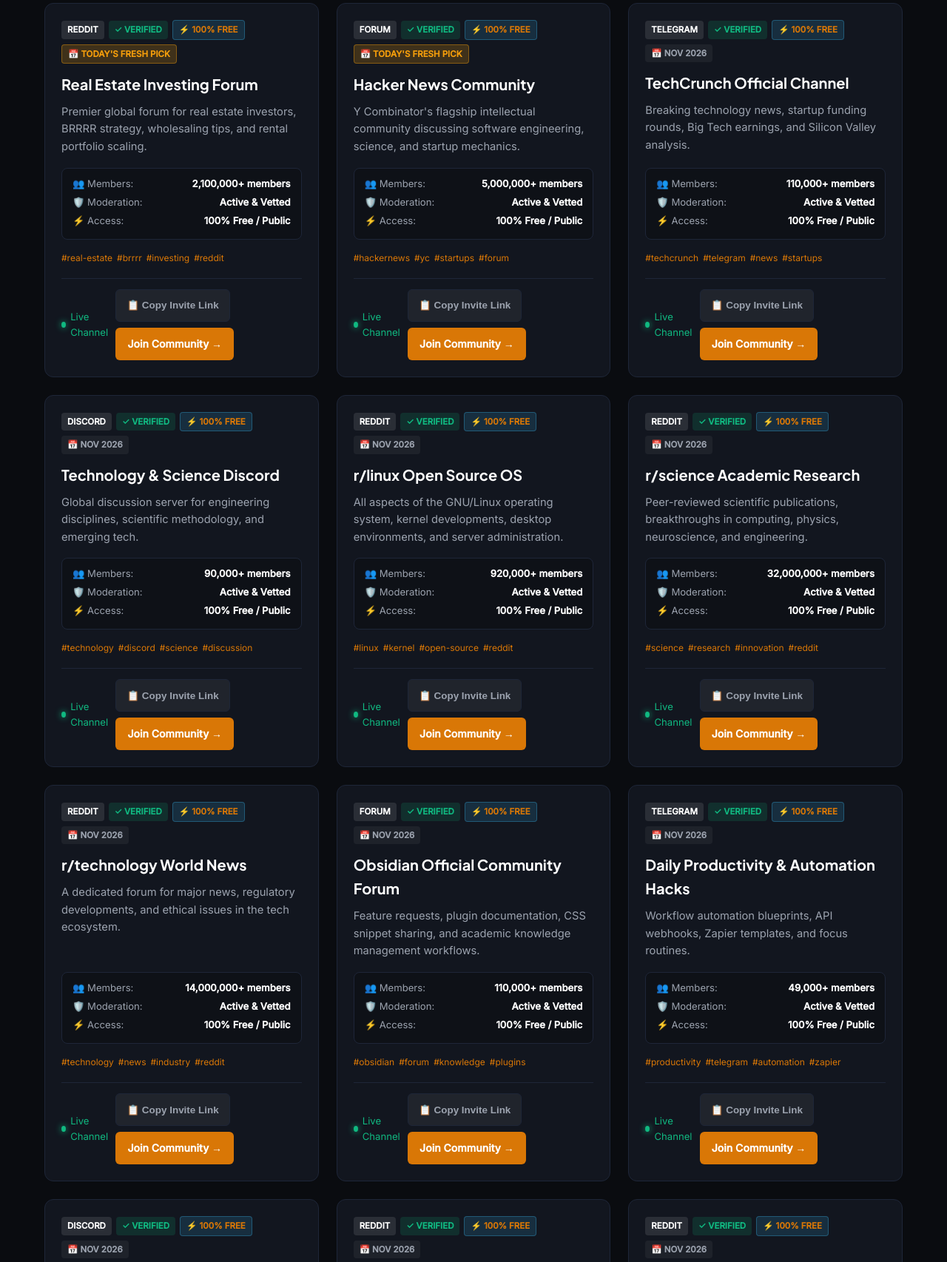
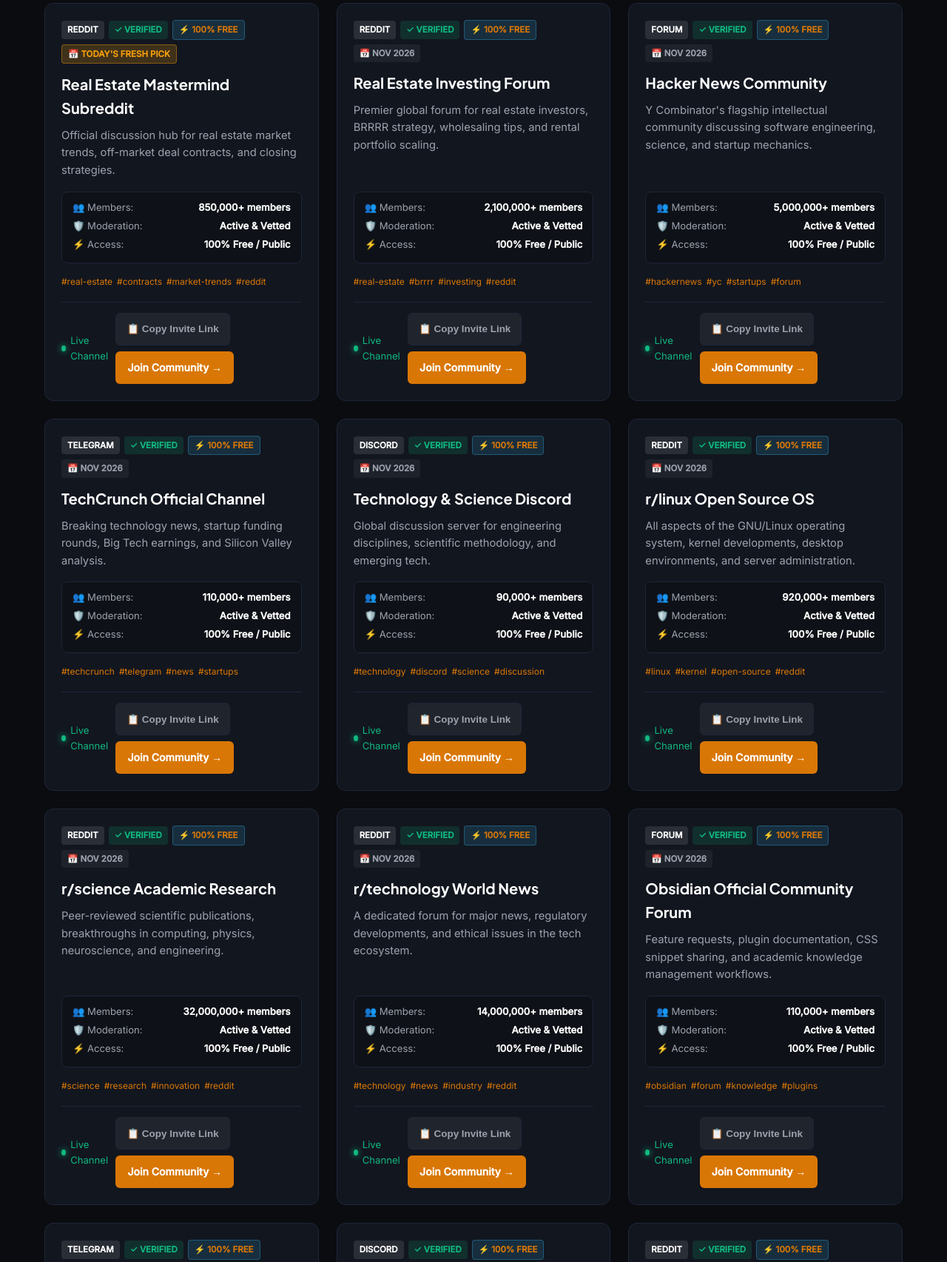
Before and after one commit to jibranpcccc/commercial-real-estate-syndication-hub, a plain HTML site: page index.html in a window 1280 px wide. Shown: the part 1231-2937 px from the top of the page at 74% size. Drawn offline with Linux system fonts and the light colour scheme.

Commit message:
feat(replenishment): fresh community links added - 2026-11-19 [skip ci]

```diff
--- a/index.html
+++ b/index.html
@@ -148,156 +148,156 @@
           {
             "@type": "ListItem",
             "position": 1,
+            "name": "Real Estate Mastermind Subreddit",
+            "description": "Official discussion hub for real estate market trends, off-market deal contracts, and closing strategies.",
+            "url": "https://www.reddit.com/r/RealEstate/"
+          },
+          {
+            "@type": "ListItem",
+            "position": 2,
             "name": "Real Estate Investing Forum",
             "description": "Premier global forum for real estate investors, BRRRR strategy, wholesaling tips, and rental portfolio scaling.",
             "url": "https://www.reddit.com/r/realestateinvesting/"
           },
           {
             "@type": "ListItem",
-            "position": 2,
+            "position": 3,
             "name": "Hacker News Community",
             "description": "Y Combinator's flagship intellectual community discussing software engineering, science, and startup mechanics.",
             "url": "https://news.ycombinator.com"
           },
           {
             "@type": "ListItem",
-            "position": 3,
+            "position": 4,
             "name": "TechCrunch Official Channel",
             "description": "Breaking technology news, startup funding rounds, Big Tech earnings, and Silicon Valley analysis.",
             "url": "https://t.me/techcrunch"
           },
           {
             "@type": "ListItem",
-            "position": 4,
+            "position": 5,
             "name": "Technology & Science Discord",
             "description": "Global discussion server for engineering disciplines, scientific methodology, and emerging tech.",
             "url": "https://discord.gg/tech"
           },
           {
             "@type": "ListItem",
-            "position": 5,
+            "position": 6,
             "name": "r/linux Open Source OS",
             "description": "All aspects of the GNU/Linux operating system, kernel developments, desktop environments, and server administration.",
             "url": "https://www.reddit.com/r/linux/"
           },
           {
             "@type": "ListItem",
-            "position": 6,
+            "position": 7,
             "name": "r/science Academic Research",
             "description": "Peer-reviewed scientific publications, breakthroughs in computing, physics, neuroscience, and engineering.",
             "url": "https://www.reddit.com/r/science/"
           },
           {
             "@type": "ListItem",
-            "position": 7,
+            "position": 8,
             "name": "r/technology World News",
             "description": "A dedicated forum for major news, regulatory developments, and ethical issues in the tech ecosystem.",
             "url": "https://www.reddit.com/r/technology/"
           },
           {
             "@type": "ListItem",
-            "position": 8,
+            "position": 9,
             "name": "Obsidian Official Community Forum",
             "description": "Feature requests, plugin documentation, CSS snippet sharing, and academic knowledge management workflows.",
             "url": "https://forum.obsidian.md"
           },
           {
             "@type": "ListItem",
-            "position": 9,
+            "position": 10,
             "name": "Daily Productivity & Automation Hacks",
             "description": "Workflow automation blueprints, API webhooks, Zapier templates, and focus routines.",
             "url": "https://t.me/productivity_hacks"
           },
           {
             "@type": "ListItem",
-            "position": 10,
+            "position": 11,
             "name": "Obsidian Members Discord",
             "description": "Official community Discord server for plugin developers, theme creators, and second brain builders.",
             "url": "https://discord.gg/obsidian"
           },
           {
             "@type": "ListItem",
-            "position": 11,
+            "position": 12,
             "name": "r/nocode Visual Development",
             "description": "Building software, internal tools, and SaaS products with Webflow, Bubble, Zapier, and Make without code.",
             "url": "https://www.reddit.com/r/nocode/"
           },
           {
             "@type": "ListItem",
-            "position": 12,
+            "position": 13,
             "name": "r/productivity Systems & Habits",
             "description": "Time blocking techniques, deep work habits, morning routines, and digital workflow optimization.",
             "url": "https://www.reddit.com/r/productivity/"
           },
           {
             "@type": "ListItem",
-            "position": 13,
+            "position": 14,
             "name": "r/Notion Workspace Architects",
             "description": "Template sharing, formula 2.0 tutorials, GTD dashboards, and Notion database relation architecture.",
             "url": "https://www.reddit.com/r/Notion/"
           },
           {
             "@type": "ListItem",
-            "position": 14,
+            "position": 15,
             "name": "r/ObsidianMD Personal Knowledge",
             "description": "Discussions on Markdown vaults, Zettelkasten methods, Dataview queries, graph theory, and local-first notes.",
             "url": "https://www.reddit.com/r/ObsidianMD/"
           },
           {
             "@type": "ListItem",
-            "position": 15,
+            "position": 16,
             "name": "Bogleheads Forum Community",
             "description": "The gold standard forum for passive indexing, low-cost asset allocation, and Jack Bogle's investing philosophy.",
             "url": "https://bogleheads.org/forum/"
           },
           {
             "@type": "ListItem",
-            "position": 16,
+            "position": 17,
             "name": "Bloomberg Market Feed Channel",
             "description": "Rapid market headlines, Federal Reserve rate decisions, treasury yields, and global commodity moves.",
             "url": "https://t.me/bloomberg"
           },
           {
             "@type": "ListItem",
-            "position": 17,
+            "position": 18,
             "name": "r/wallstreetbets Alpha & Options",
             "description": "High-volatility trading discussions, market momentum plays, options strategies, and viral retail sentiment.",
             "url": "https://www.reddit.com/r/wallstreetbets/"
           },
           {
             "@type": "ListItem",
-            "position": 18,
+            "position": 19,
             "name": "r/financialindependence FIRE Hub",
             "description": "Community dedicated to Financial Independence, Retire Early (FIRE) strategies, safe withdrawal rates, and frugality.",
             "url": "https://www.reddit.com/r/financialindependence/"
           },
           {
             "@type": "ListItem",
-            "position": 19,
+            "position": 20,
             "name": "r/personalfinance Money Management",
             "description": "The world's largest personal finance community covering budgeting, high-yield cash, 401(k)s, and tax efficiency.",
             "url": "https://www.reddit.com/r/personalfinance/"
           },
           {
             "@type": "ListItem",
-            "position": 20,
+            "position": 21,
             "name": "r/stocks Market News",
             "description": "Real-time market discussions, earnings reports, analyst ratings, and macroeconomic trends.",
             "url": "https://www.reddit.com/r/stocks/"
           },
           {
             "@type": "ListItem",
-            "position": 21,
+            "position": 22,
             "name": "r/investing Long Term Wealth",
             "description": "Discussion on macroeconomics, fundamental equity valuation, indexing strategies, and long-term portfolio allocation.",
             "url": "https://www.reddit.com/r/investing/"
-          },
-          {
-            "@type": "ListItem",
-            "position": 22,
-            "name": "Real Estate Mastermind Subreddit",
-            "description": "Official discussion hub for real estate market trends, off-market deal contracts, and closing strategies.",
-            "url": "https://www.reddit.com/r/RealEstate/"
           },
           {
             "@type": "ListItem",
@@ -622,6 +622,30 @@
                 <span class="badge badge-free">⚡ 100% Free</span>
                 <span class="badge badge-date" style="background: rgba(245, 158, 11, 0.2); color: #f59e0b; border: 1px solid rgba(245, 158, 11, 0.4); font-weight: 700;">📅 Today's Fresh Pick</span>
             </div>
+            <h3 class="card-title">Real Estate Mastermind Subreddit</h3>
+            <p class="card-desc">Official discussion hub for real estate market trends, off-market deal contracts, and closing strategies.</p>
+            <div class="spec-matrix">
+                <div class="spec-row"><span>👥 Members:</span> <strong>850,000+ members</strong></div>
+                <div class="spec-row"><span>🛡️ Moderation:</span> <strong>Active & Vetted</strong></div>
+                <div class="spec-row"><span>⚡ Access:</span> <strong>100% Free / Public</strong></div>
+            </div>
+            <div class="tags-row"><span class="tag">#real-estate</span><span class="tag">#contracts</span><span class="tag">#market-trends</span><span class="tag">#reddit</span></div>
+            <div class="card-footer">
+                <span class="activity-pulse"><span class="pulse-dot"></span> Live Channel</span>
+                <div class="card-actions">
+                    <button class="btn-copy-invite" onclick="copyInviteLink(event, 'https://www.reddit.com/r/RealEstate/')">📋 Copy Invite Link</button>
+                    <a href="https://www.reddit.com/r/RealEstate/" target="_blank" rel="noopener noreferrer" class="btn-join">Join Community →</a>
+                </div>
+            </div>
+        </div>
+
+        <div id="community-card-2" class="card" data-platform="reddit" data-category="real estate">
+            <div class="card-header">
+                <span class="badge badge-platform">Reddit</span>
+                <span class="badge badge-verified">✓ Verified</span>
+                <span class="badge badge-free">⚡ 100% Free</span>
+                <span class="badge badge-date">📅 Nov 2026</span>
+            </div>
             <h3 class="card-title">Real Estate Investing Forum</h3>
             <p class="card-desc">Premier global forum for real estate investors, BRRRR strategy, wholesaling tips, and rental portfolio scaling.</p>
             <div class="spec-matrix">
@@ -639,12 +663,12 @@
             </div>
         </div>
 
-        <div id="community-card-2" class="card" data-platform="forum" data-category="computer science & startups">
+        <div id="community-card-3" class="card" data-platform="forum" data-category="computer science & startups">
             <div class="card-header">
                 <span class="badge badge-platform">Forum</span>
                 <span class="badge badge-verified">✓ Verified</span>
                 <span class="badge badge-free">⚡ 100% Free</span>
-                <span class="badge badge-date" style="background: rgba(245, 158, 11, 0.2); color: #f59e0b; border: 1px solid rgba(245, 158, 11, 0.4); font-weight: 700;">📅 Today's Fresh Pick</span>
+                <span class="badge badge-date">📅 Nov 2026</span>
             </div>
             <h3 class="card-title">Hacker News Community</h3>
             <p class="card-desc">Y Combinator's flagship intellectual community discussing software engineering, science, and startup mechanics.</p>
@@ -663,7 +687,7 @@
             </div>
         </div>
 
-        <div id="community-card-3" class="card" data-platform="telegram" data-category="tech news">
+        <div id="community-card-4" class="card" data-platform="telegram" data-category="tech news">
             <div class="card-header">
                 <span class="badge badge-platform">Telegram</span>
                 <span class="badge badge-verified">✓ Verified</span>
@@ -687,7 +711,7 @@
             </div>
         </div>
 
-        <div id="community-card-4" class="card" data-platform="discord" data-category="tech discussion">
+        <div id="community-card-5" class="card" data-platform="discord" data-category="tech discussion">
             <div class="card-header">
                 <span class="badge badge-platform">Discord</span>
                 <span class="badge badge-verified">✓ Verified</span>
@@ -711,7 +735,7 @@
             </div>
         </div>
 
-        <div id="community-card-5" class="card" data-platform="reddit" data-category="linux & os">
+        <div id="community-card-6" class="card" data-platform="reddit" data-category="linux & os">
             <div class="card-header">
                 <span class="badge badge-platform">Reddit</span>
                 <span class="badge badge-verified">✓ Verified</span>
@@ -735,7 +759,7 @@
             </div>
         </div>
 
-        <div id="community-card-6" class="card" data-platform="reddit" data-category="science & innovation">
+        <div id="community-card-7" class="card" data-platform="reddit" data-category="science & innovation">
             <div class="card-header">
                 <span class="badge badge-platform">Reddit</span>
                 <span class="badge badge-verified">✓ Verified</span>
@@ -759,7 +783,7 @@
             </div>
         </div>
 
-        <div id="community-card-7" class="card" data-platform="reddit" data-category="tech news">
+        <div id="community-card-8" class="card" data-platform="reddit" data-category="tech news">
             <div class="card-header">
                 <span class="badge badge-platform">Reddit</span>
                 <span class="badge badge-verified">✓ Verified</span>
@@ -783,7 +807,7 @@
             </div>
         </div>
 
-        <div id="community-card-8" class="card" data-platform="forum" data-category="knowledge management">
+        <div id="community-card-9" class="card" data-platform="forum" data-category="knowledge management">
             <div class="card-header">
                 <span class="badge badge-platform">Forum</span>
                 <span class="badge badge-verified">✓ Verified</span>
@@ -807,7 +831,7 @@
             </div>
         </div>
 
-        <div id="community-card-9" class="card" data-platform="telegram" data-category="automation">
+        <div id="community-card-10" class="card" data-platform="telegram" data-category="automation">
             <div class="card-header">
                 <span class="badge badge-platform">Telegram</span>
                 <span class="badge badge-verified">✓ Verified</span>
@@ -831,7 +855,7 @@
             </div>
         </div>
 
-        <div id="community-card-10" class="card" data-platform="discord" data-category="knowledge management">
+        <div id="community-card-11" class="card" data-platform="discord" data-category="knowledge management">
             <div class="card-header">
                 <span class="badge badge-platform">Discord</span>
                 <span class="badge badge-verified">✓ Verified</span>
@@ -855,7 +879,7 @@
             </div>
         </div>
 
-        <div id="community-card-11" class="card" data-platform="reddit" data-category="no-code & automation">
+        <div id="community-card-12" class="card" data-platform="reddit" data-category="no-code & automation">
             <div class="card-header">
                 <span class="badge badge-platform">Reddit</span>
                 <span class="badge badge-verified">✓ Verified</span>
@@ -879,7 +903,7 @@
             </div>
         </div>
 
-        <div id="community-card-12" class="card" data-platform="reddit" data-category="personal productivity">
+        <div id="community-card-13" class="card" data-platform="reddit" data-category="personal productivity">
             <div class="card-header">
                 <span class="badge badge-platform">Reddit</span>
                 <span class="badge badge-verified">✓ Verified</span>
@@ -903,7 +927,7 @@
             </div>
         </div>
 
-        <div id="community-card-13" class="card" data-platform="reddit" data-category="productivity systems">
+        <div id="community-card-14" class="card" data-platform="reddit" data-category="productivity systems">
             <div class="card-header">
                 <span class="badge badge-platform">Reddit</span>
                 <span class="badge badge-verified">✓ Verified</span>
@@ -927,7 +951,7 @@
             </div>
         </div>
 
-        <div id="community-card-14" class="card" data-platform="reddit" data-category="knowledge management">
+        <div id="community-card-15" class="card" data-platform="reddit" data-category="knowledge management">
             <div class="card-header">
                 <span class="badge badge-platform">Reddit</span>
                 <span class="badge badge-verified">✓ Verified</span>
@@ -951,7 +975,7 @@
             </div>
         </div>
 
-        <div id="community-card-15" class="card" data-platform="forum" data-category="passive investing">
+        <div id="community-card-16" class="card" data-platform="forum" data-category="passive investing">
             <div class="card-header">
                 <span class="badge badge-platform">Forum</span>
                 <span class="badge badge-verified">✓ Verified</span>
@@ -975,7 +999,7 @@
             </div>
         </div>
 
-        <div id="community-card-16" class="card" data-platform="telegram" data-category="market news">
+        <div id="community-card-17" class="card" data-platform="telegram" data-category="market news">
             <div class="card-header">
                 <span class="badge badge-platform">Telegram</span>
                 <span class="badge badge-verified">✓ Verified</span>
@@ -999,7 +1023,7 @@
             </div>
         </div>
 
-        <div id="community-card-17" class="card" data-platform="reddit" data-category="trading">
+        <div id="community-card-18" class="card" data-platform="reddit" data-category="trading">
             <div class="card-header">
                 <span class="badge badge-platform">Reddit</span>
                 <span class="badge badge-verified">✓ Verified</span>
@@ -1023,7 +1047,7 @@
             </div>
         </div>
 
-        <div id="community-card-18" class="card" data-platform="reddit" data-category="financial independence">
+        <div id="community-card-19" class="card" data-platform="reddit" data-category="financial independence">
             <div class="card-header">
                 <span class="badge badge-platform">Reddit</span>
                 <span class="badge badge-verified">✓ Verified</span>
@@ -1047,7 +1071,7 @@
             </div>
         </div>
 
-        <div id="community-card-19" class="card" data-platform="reddit" data-category="personal finance">
+        <div id="community-card-20" class="card" data-platform="reddit" data-category="personal finance">
             <div class="card-header">
                 <span class="badge badge-platform">Reddit</span>
                 <span class="badge badge-verified">✓ Verified</span>
@@ -1071,7 +1095,7 @@
             </div>
         </div>
 
-        <div id="community-card-20" class="card" data-platform="reddit" data-category="stock market">
+        <div id="community-card-21" class="card" data-platform="reddit" data-category="stock market">
             <div class="card-header">
                 <span class="badge badge-platform">Reddit</span>
                 <span class="badge badge-verified">✓ Verified</span>
@@ -1095,7 +1119,7 @@
             </div>
         </div>
 
-        <div id="community-card-21" class="card" data-platform="reddit" data-category="investing">
+        <div id="community-card-22" class="card" data-platform="reddit" data-category="investing">
             <div class="card-header">
                 <span class="badge badge-platform">Reddit</span>
                 <span class="badge badge-verified">✓ Verified</span>
@@ -1115,30 +1139,6 @@
                 <div class="card-actions">
                     <button class="btn-copy-invite" onclick="copyInviteLink(event, 'https://www.reddit.com/r/investing/')">📋 Copy Invite Link</button>
                     <a href="https://www.reddit.com/r/investing/" target="_blank" rel="noopener noreferrer" class="btn-join">Join Community →</a>
-                </div>
-            </div>
-        </div>
-
-        <div id="community-card-22" class="card" data-platform="reddit" data-category="real estate">
-            <div class="card-header">
-                <span class="badge badge-platform">Reddit</span>
-                <span class="badge badge-verified">✓ Verified</span>
-                <span class="badge badge-free">⚡ 100% Free</span>
-                <span class="badge badge-date">📅 Nov 2026</span>
-            </div>
-            <h3 class="card-title">Real Estate Mastermind Subreddit</h3>
-            <p class="card-desc">Official discussion hub for real estate market trends, off-market deal contracts, and closing strategies.</p>
-            <div class="spec-matrix">
-                <div class="spec-row"><span>👥 Members:</span> <strong>850,000+ members</strong></div>
-                <div class="spec-row"><span>🛡️ Moderation:</span> <strong>Active & Vetted</strong></div>
-                <div class="spec-row"><span>⚡ Access:</span> <strong>100% Free / Public</strong></div>
-            </div>
-            <div class="tags-row"><span class="tag">#real-estate</span><span class="tag">#contracts</span><span class="tag">#market-trends</span><span class="tag">#reddit</span></div>
-            <div class="card-footer">
-                <span class="activity-pulse"><span class="pulse-dot"></span> Live Channel</span>
-                <div class="card-actions">
-                    <button class="btn-copy-invite" onclick="copyInviteLink(event, 'https://www.reddit.com/r/RealEstate/')">📋 Copy Invite Link</button>
-                    <a href="https://www.reddit.com/r/RealEstate/" target="_blank" rel="noopener noreferrer" class="btn-join">Join Community →</a>
                 </div>
             </div>
         </div>
```
Also changed, not shown: data/groups.json (+20 -19 lines), feed.xml (+9 -9 lines).
